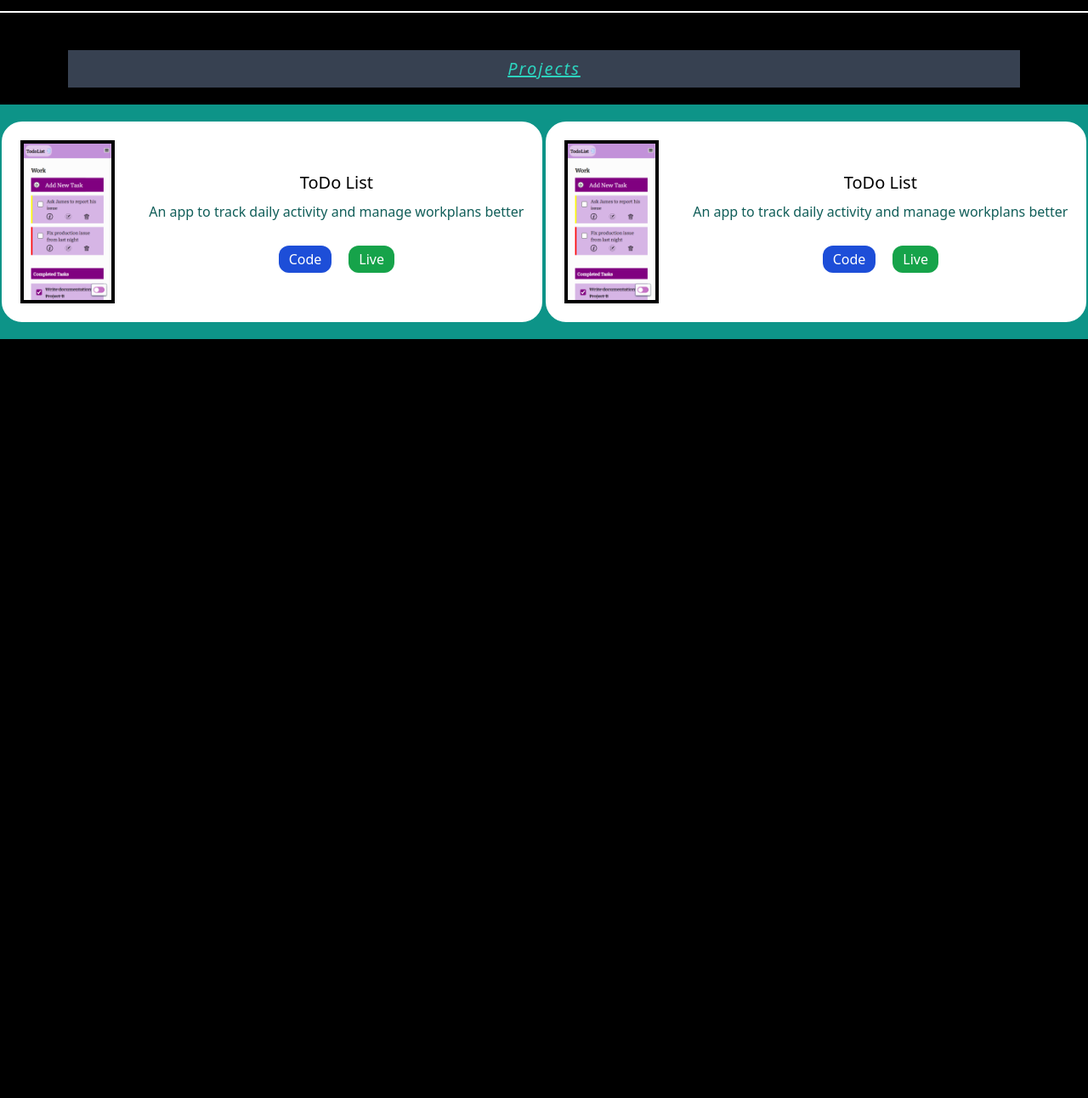
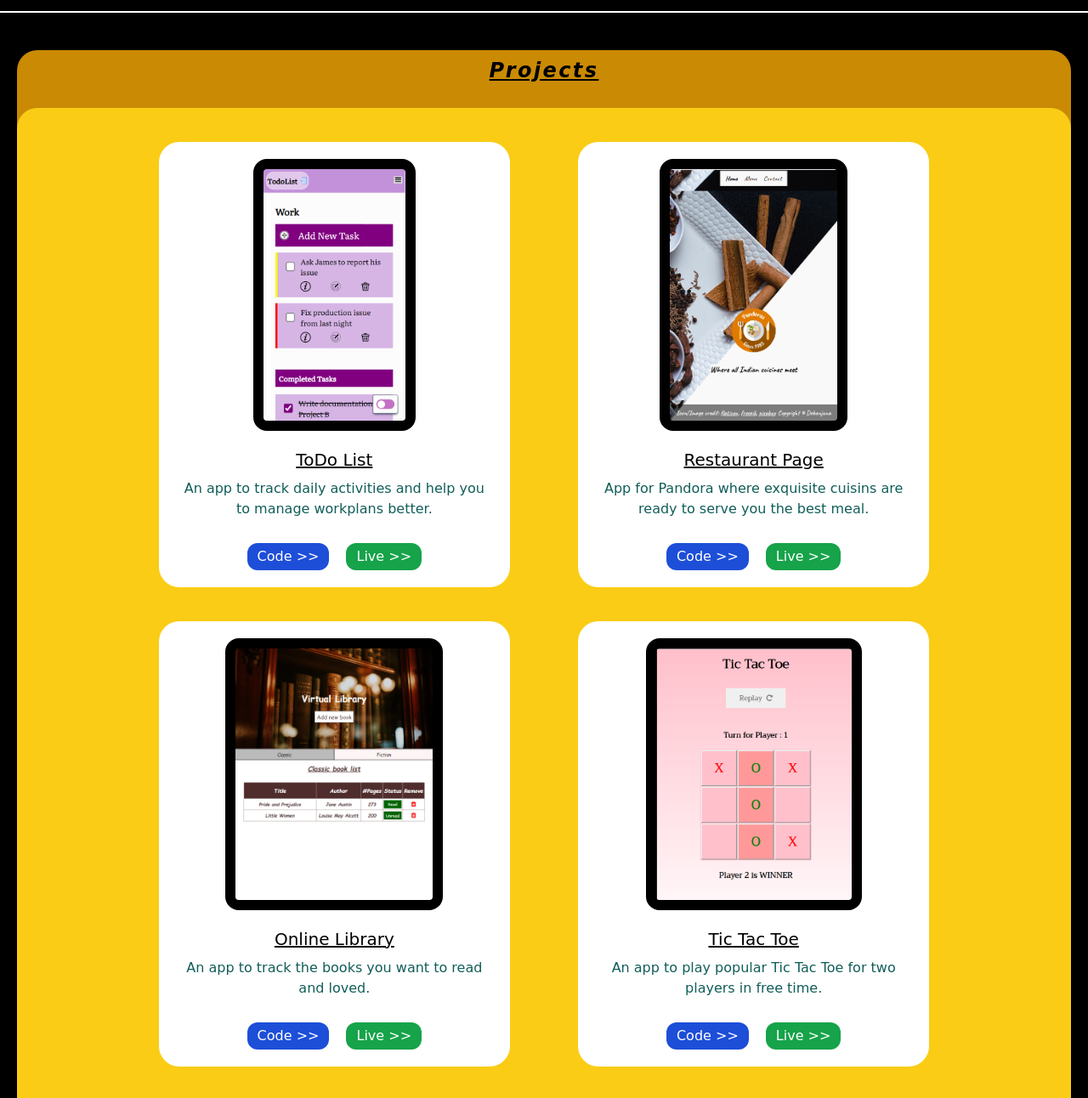
Before and after one commit to debanjana-a11y/Portfolio-Tailwind, a website: page src/index.html in a window 1280 px wide. Shown: the part 740-2032 px from the top of the page at 85% size. Before the commit the page ends 1139 px from the top, so only its background shows below. Drawn offline with Linux system fonts and the light colour scheme.

Commit message:
Add project page as complete

```diff
--- a/src/index.html
+++ b/src/index.html
@@ -49,28 +49,63 @@
     <br>
     <div class="bg-white h-0.5 w-full"></div>
     <br>
-    <div id="projects">
-        <div class="flex justify-center text-teal-400 text-xl italic underline my-5 bg-gray-700 p-2 tracking-widest mx-20">Projects</div>
-        <div class="w-full flex bg-teal-600">
-            <div class="m-5 sm:mx-auto bg-white p-2 sm:p-5 rounded-3xl flex justify-center items-center flex-wrap md:gap-x-10 gap-y-5 border-2 border-white border-solid">
-                <img class="h-48 border-4 border-solid border-black"src="./Images/todoAppImg.png" alt="todo app image in mobile">
-                <div class="w-50 flex flex-col items-center gap-y-2">
-                   <p class="font-medium text-xl">ToDo List</p>
-                   <p class="text-md text-teal-800 word-break">An app to track daily activity and manage workplans better</p>
+    <div id="projects" class="bg-yellow-600  rounded-3xl mx-5 font-cursive">
+        <div class="flex justify-center text-2xl italic font-bold underline my-5 p-2 tracking-widest mx-20">Projects</div>
+        <div id="projectContainer" class="rounded-3xl mb-5 py-5 md:py-10 flex flex-wrap justify-center gap-y-5 md:gap-y-10 bg-yellow-400">
+            <div id="project1" class="w-full mx-10 p-5 md:w-1/3 bg-white rounded-3xl flex flex-col items-center gap-y-5">
+                <img class="h-80 w-auto p-2 rounded-2xl bg-black border-4 border-solid border-black"src="./Images/todoAppImg.png" alt="todo app image in mobile">
+                <div class="flex flex-col items-center gap-y-2">
+                   <p class="font-medium text-xl underline">ToDo List</p>
+                   <p class="text-md text-teal-800 text-center">An app to track daily activities and help you to manage workplans better.</p>
                    <div class="flex gap-x-5 mt-5">
-                    <button class="text-white bg-blue-700 px-3 py-1 rounded-xl hover:font-bold">Code</button>
-                    <button class="text-white bg-green-600 px-3 py-1 rounded-xl hover:font-bold">Live</button>
+                    <a class="text-white bg-blue-700 px-3 py-1 rounded-xl hover:font-bold" href="https://github.com/debanjana-a11y/TodoList" target="_blank">Code >></a>
+                    <a class="text-white bg-green-600 px-3 py-1 rounded-xl hover:font-bold" href="https://debanjana-a11y.github.io/TodoList/" target="_blank">Live >></a>
                    </div>
                 </div>
             </div>
-            <div class="m-5 sm:mx-auto bg-white p-2 sm:p-5 rounded-3xl flex justify-center items-center flex-wrap md:gap-x-10 gap-y-5 border-2 border-white border-solid">
-                <img class="h-48 border-4 border-solid border-black"src="./Images/todoAppImg.png" alt="todo app image in mobile">
-                <div class="w-50 flex flex-col items-center gap-y-2">
-                   <p class="font-medium text-xl">ToDo List</p>
-                   <p class="text-md text-teal-800 word-break">An app to track daily activity and manage workplans better</p>
+
+            <div id="project2" class="w-full mx-10 p-5 md:w-1/3 bg-white rounded-3xl flex flex-col items-center gap-y-5">
+                <img class="h-80 w-auto p-2 rounded-2xl bg-black border-4 border-solid border-black"src="./Images/restaurantAppImg.png" alt="Restaurant app image in mobile">
+                <div class="flex flex-col items-center gap-y-2">
+                   <p class="font-medium text-xl underline">Restaurant Page</p>
+                   <p class="text-md text-teal-800 text-center">App for Pandora where exquisite cuisins are ready to serve you the best meal.</p>
                    <div class="flex gap-x-5 mt-5">
-                    <button class="text-white bg-blue-700 px-3 py-1 rounded-xl hover:font-bold">Code</button>
-                    <button class="text-white bg-green-600 px-3 py-1 rounded-xl hover:font-bold">Live</button>
+                    <a class="text-white bg-blue-700 px-3 py-1 rounded-xl hover:font-bold" href="https://github.com/debanjana-a11y/Restaurant-page" target="_blank">Code >></a>
+                    <a class="text-white bg-green-600 px-3 py-1 rounded-xl hover:font-bold" href="https://debanjana-a11y.github.io/Restaurant-page/" target="_blank">Live >></a>
+                   </div>
+                </div>
+            </div>
+
+            <div id="project3" class="w-full mx-10 p-5 md:w-1/3 bg-white rounded-3xl flex flex-col items-center gap-y-5">
+                <img class="h-80 w-auto p-2 rounded-2xl bg-black border-4 border-solid border-black"src="./Images/libraryAppImg.png" alt="online library app image in mobile">
+                <div class="flex flex-col items-center gap-y-2">
+                   <p class="font-medium text-xl underline">Online Library</p>
+                   <p class="text-md text-teal-800 text-center">An app to track the books you want to read and loved.</p>
+                   <div class="flex gap-x-5 mt-5">
+                    <a class="text-white bg-blue-700 px-3 py-1 rounded-xl hover:font-bold" href="https://github.com/debanjana-a11y/Library" target="_blank">Code >></a>
+                    <a class="text-white bg-green-600 px-3 py-1 rounded-xl hover:font-bold" href="https://debanjana-a11y.github.io/Library/" target="_blank">Live >></a>
+                   </div>
+                </div>
+            </div>
+            <div id="project4" class="w-full mx-10 p-5 md:w-1/3 bg-white rounded-3xl flex flex-col items-center gap-y-5">
+                <img class="h-80 w-auto p-2 rounded-2xl bg-black border-4 border-solid border-black"src="./Images/tictactoeAppImg.png" alt="tic tac toe game image in mobile">
+                <div class="flex flex-col items-center gap-y-2">
+                   <p class="font-medium text-xl underline">Tic Tac Toe</p>
+                   <p class="text-md text-teal-800 text-center">An app to play popular Tic Tac Toe for two players in free time.</p>
+                   <div class="flex gap-x-5 mt-5">
+                    <a class="text-white bg-blue-700 px-3 py-1 rounded-xl hover:font-bold" href="https://github.com/debanjana-a11y/tic-tac-toe" target="_blank">Code >></a>
+                    <a class="text-white bg-green-600 px-3 py-1 rounded-xl hover:font-bold" href="https://tic-tac-toe-arena.netlify.app/" target="_blank">Live >></a>
+                   </div>
+                </div>
+            </div>
+            <div id="project5" class="w-full mx-10 p-5 md:w-1/3 bg-white rounded-3xl flex flex-col items-center gap-y-5">
+                <img class="h-80 w-auto p-2 rounded-2xl bg-black border-4 border-solid border-black"src="./Images/rockpaperscissorsAppImg.png" alt="tic tac toe game image in mobile">
+                <div class="flex flex-col items-center gap-y-2">
+                   <p class="font-medium text-xl underline">Rock Paper Scissors</p>
+                   <p class="text-md text-teal-800 text-center">An app to play the fun game Rock Paper Scissors with computer.</p>
+                   <div class="flex gap-x-5 mt-5">
+                    <a class="text-white bg-blue-700 px-3 py-1 rounded-xl hover:font-bold" href="https://github.com/debanjana-a11y/Rock-Paper-Scissors" target="_blank">Code >></a>
+                    <a class="text-white bg-green-600 px-3 py-1 rounded-xl hover:font-bold" href="https://rock-paper-scissors-playstation.netlify.app/" target="_blank">Live >></a>
                    </div>
                 </div>
             </div>
--- a/tailwind.config.js
+++ b/tailwind.config.js
@@ -2,6 +2,9 @@
 module.exports = {
   content: ["./src/*.{html,js}"],
   theme: {
+    fontFamily: {
+      cursive: ['cursive']
+    },
     extend: {},
   },
   plugins: [],
```
Also changed, not shown: dist/output.css, src/Images/libraryAppImg.png (added), src/Images/restaurantAppImg.png (added), src/Images/rockpaperscissorsAppImg.png (added), src/Images/tictactoeAppImg.png (added).
